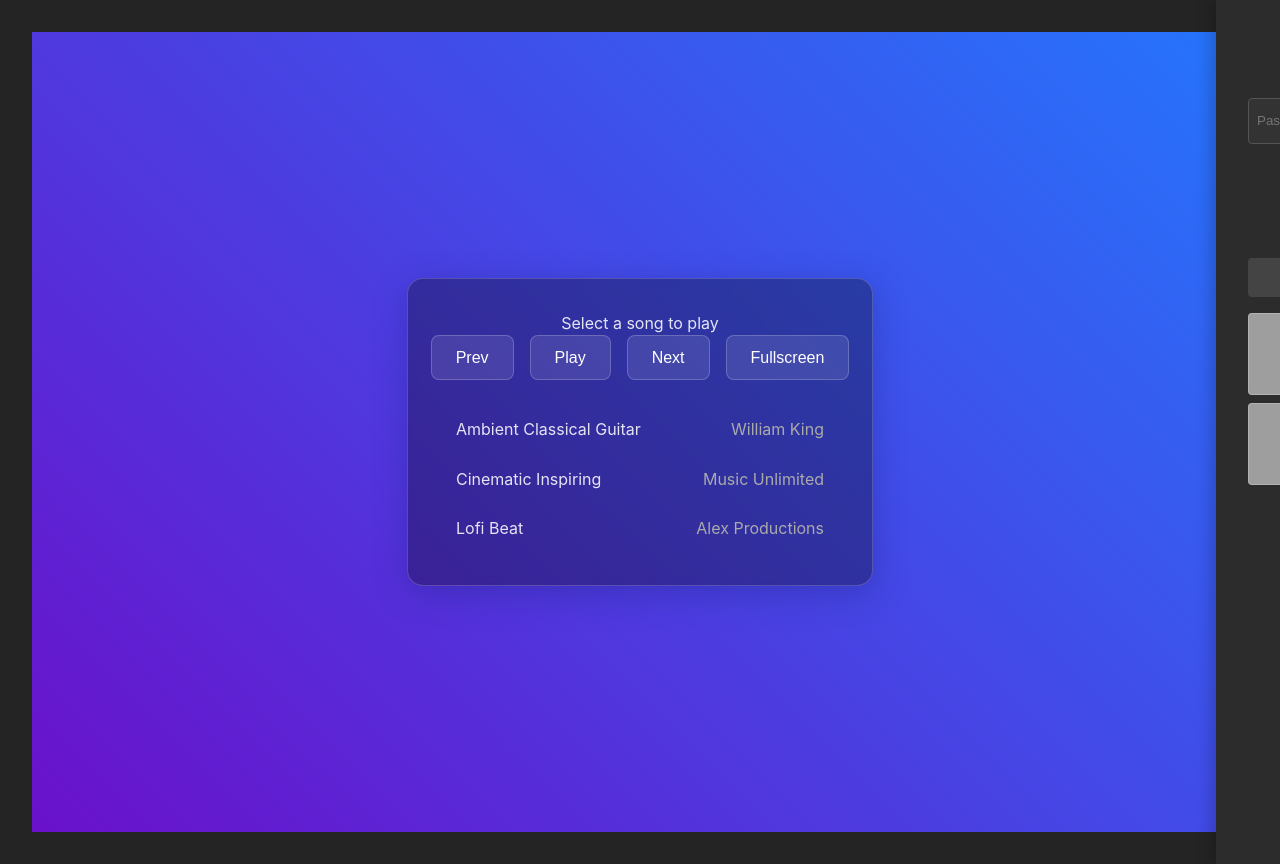
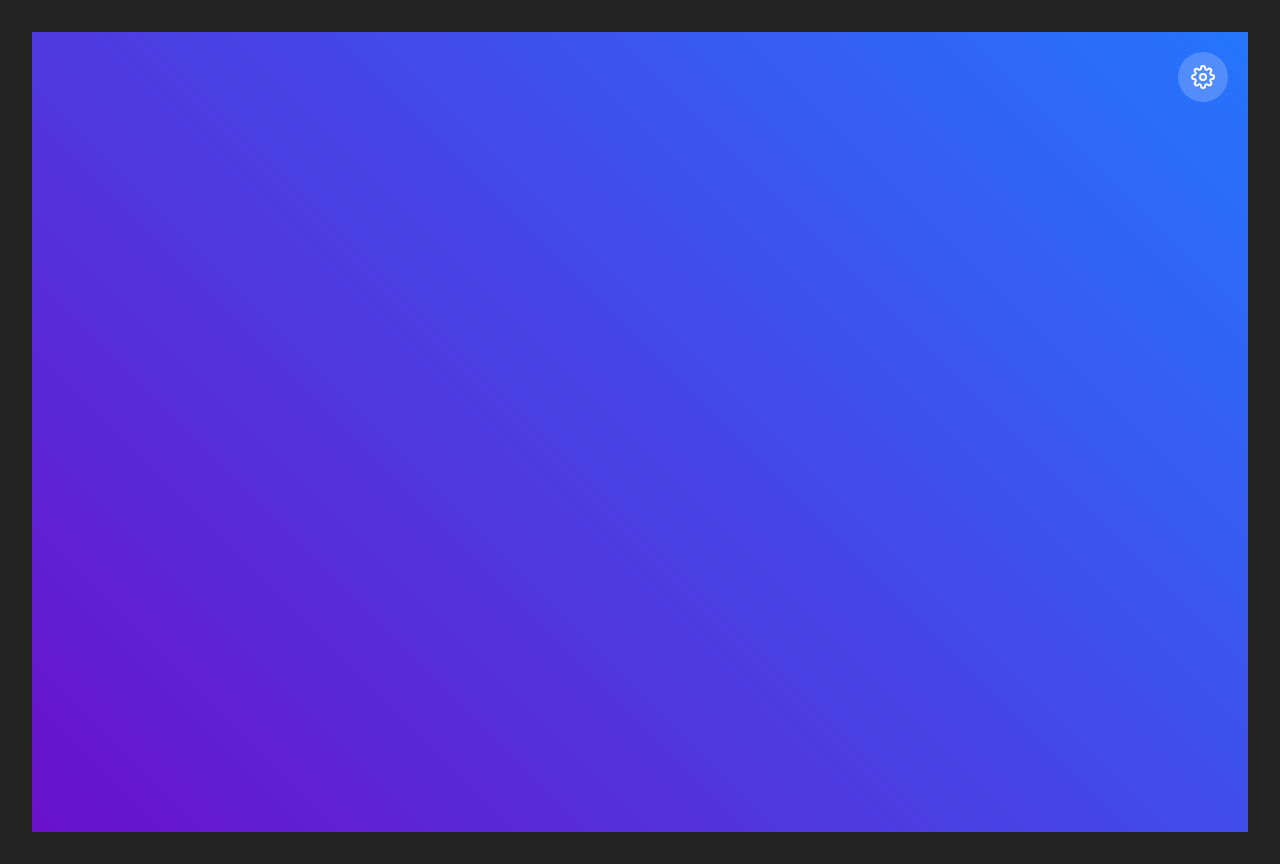
Before and after one commit to ravenkim/fancy-music-bar, a React (Vite) app: page / in a window 1280 px wide. Built offline with nearby package versions, Linux system fonts and the light colour scheme; grey boxes are pictures that could not be loaded.

Commit message:
이것저것 추가

```diff
--- a/package.json
+++ b/package.json
@@ -13,7 +13,8 @@
     "play-dl": "^1.9.7",
     "react": "^19.1.1",
     "react-dom": "^19.1.1",
-    "react-player": "^3.3.2"
+    "react-player": "^3.3.2",
+    "vaul": "^1.1.2"
   },
   "devDependencies": {
     "@eslint/js": "^9.33.0",
--- a/src/App.tsx
+++ b/src/App.tsx
@@ -1,26 +1,14 @@
-import React, {useEffect, useRef, useState} from 'react';
+import React, { useState, useRef, useEffect } from 'react';
 import ReactPlayer from 'react-player';
 import './App.css';
-import {tracks} from './data/tracks';
-import Playlist from './components/Playlist';
-import PlayerControls from './components/PlayerControls';
-import NowPlaying from './components/NowPlaying';
-import SettingsButton from './components/SettingsButton';
+import { tracks } from './data/tracks';
+import { PlayerDrawer } from './components/PlayerDrawer';
 import SettingsDrawer from './components/SettingsDrawer';
-// Define types locally for debugging
-type BackgroundType = 'default' | 'image' | 'video';
-type Track = {
-  id: number;
-  title: string;
-  artist: string;
-  audioSrc: string | null;
-  videoUrl: string;
-}
+import type { Track, BackgroundType } from './types';
 
 const defaultBackground = { type: 'default' as BackgroundType, value: '' };
 
 function App() {
-  // Load playlist from local storage or use default
   const [playlist, setPlaylist] = useState<Track[]>(() => {
     try {
       const savedPlaylist = localStorage.getItem('playlist');
@@ -31,7 +19,6 @@ function App() {
     }
   });
 
-  // Load background from local storage or use default
   const [background, setBackground] = useState<{type: BackgroundType, value: string}>(() => {
     try {
       const savedBackground = localStorage.getItem('background');
@@ -44,27 +31,21 @@ function App() {
 
   const [currentTrackIndex, setCurrentTrackIndex] = useState<number | null>(null);
   const [isPlaying, setIsPlaying] = useState(false);
-  const [isDrawerOpen, setIsDrawerOpen] = useState(false);
   const [isFullscreen, setIsFullscreen] = useState(false);
-  const [showSettingsButton, setShowSettingsButton] = useState(true);
 
   const audioRef = useRef<HTMLAudioElement>(null);
-  const activityTimeoutRef = useRef<number | undefined>(undefined);
 
   const currentTrack = currentTrackIndex !== null ? playlist[currentTrackIndex] : null;
   const useVideoAsAudio = currentTrack?.audioSrc === null;
 
-  // Save playlist to local storage whenever it changes
   useEffect(() => {
     localStorage.setItem('playlist', JSON.stringify(playlist));
   }, [playlist]);
 
-  // Save background to local storage whenever it changes
   useEffect(() => {
     localStorage.setItem('background', JSON.stringify(background));
   }, [background]);
 
-  // Audio play/pause logic
   useEffect(() => {
     if (audioRef.current) {
       if (useVideoAsAudio) {
@@ -79,28 +60,6 @@ function App() {
     }
   }, [isPlaying, currentTrackIndex, useVideoAsAudio]);
 
-  // ... (The rest of the component remains the same)
-
-  // Mouse activity logic for settings button
-  useEffect(() => {
-    const handleMouseMove = () => {
-      setShowSettingsButton(true);
-      clearTimeout(activityTimeoutRef.current);
-      activityTimeoutRef.current = window.setTimeout(() => {
-        setShowSettingsButton(false);
-      }, 3000);
-    };
-
-    window.addEventListener('mousemove', handleMouseMove);
-    handleMouseMove(); // Show on initial load
-
-    return () => {
-      window.removeEventListener('mousemove', handleMouseMove);
-      clearTimeout(activityTimeoutRef.current);
-    };
-  }, []);
-
-  // Fullscreen change listener
   useEffect(() => {
     const handleFullscreenChange = () => {
       setIsFullscreen(!!document.fullscreenElement);
@@ -144,10 +103,6 @@ function App() {
 
   const handleTrackEnd = () => {
     handleNextTrack();
-  };
-
-  const handleToggleDrawer = () => {
-    setIsDrawerOpen(!isDrawerOpen);
   };
 
   const handleAddTrack = (track: Track) => {
@@ -202,35 +157,28 @@ function App() {
 
   return (
     <div className={`App ${isFullscreen ? 'fullscreen' : ''}`}>
-      <SettingsButton onClick={handleToggleDrawer} show={showSettingsButton} />
       <SettingsDrawer
-        isOpen={isDrawerOpen}
-        onClose={handleToggleDrawer}
         onAddTrack={handleAddTrack}
         onBackgroundChange={handleBackgroundChange}
       />
 
-      <div className="music-player">
-        <NowPlaying track={currentTrack} />
-        <PlayerControls
+      <PlayerDrawer
+        playlist={playlist}
+        currentTrack={currentTrack}
         isPlaying={isPlaying}
+        onTrackSelect={handleSelectTrack}
         onPlayPause={handlePlayPause}
         onNext={handleNextTrack}
         onPrev={handlePrevTrack}
         onToggleFullscreen={handleToggleFullscreen}
       />
-        <Playlist
-          tracks={playlist}
-          currentTrackId={currentTrack?.id || null}
-          onTrackSelect={handleSelectTrack}
-        />
+
       <audio
         ref={audioRef}
         src={currentTrack?.audioSrc || ''}
         onEnded={handleTrackEnd}
         crossOrigin="anonymous"
       />
-      </div>
 
       {renderBackground()}
     </div>
--- a/src/components/BackgroundOptions.tsx
+++ b/src/components/BackgroundOptions.tsx
@@ -1,6 +1,5 @@
 import React from 'react';
-
-type BackgroundType = 'default' | 'image' | 'video';
+import type { BackgroundType } from '../types';
 
 interface BackgroundOptionsProps {
   onBackgroundChange: (type: BackgroundType, value: string) => void;
--- /dev/null
+++ b/src/components/PlayerDrawer.tsx
@@ -0,0 +1,50 @@
+import React from 'react';
+import { Drawer } from 'vaul';
+import type { Track } from '../types';
+import NowPlaying from './NowPlaying';
+import PlayerControls from './PlayerControls';
+import Playlist from './Playlist';
+
+interface PlayerDrawerProps {
+  playlist: Track[];
+  currentTrack: Track | null;
+  isPlaying: boolean;
+  onTrackSelect: (id: number) => void;
+  onPlayPause: () => void;
+  onNext: () => void;
+  onPrev: () => void;
+  onToggleFullscreen: () => void;
+}
+
+export const PlayerDrawer: React.FC<PlayerDrawerProps> = (props) => {
+  return (
+    <Drawer.Root direction="right">
+      <Drawer.Trigger asChild>
+        <button className="player-drawer-trigger">Show Playlist</button>
+      </Drawer.Trigger>
+      <Drawer.Portal>
+        <Drawer.Overlay className="fixed inset-0 bg-black/40" />
+        <Drawer.Content className="bg-zinc-100 flex flex-col rounded-t-[10px] h-full w-[400px] mt-24 fixed bottom-0 right-0">
+          <div className="p-4 bg-white rounded-t-[10px] flex-1">
+            <div className="mx-auto w-12 h-1.5 flex-shrink-0 rounded-full bg-zinc-300 mb-8" />
+            <div className="max-w-md mx-auto">
+              <NowPlaying track={props.currentTrack} />
+              <PlayerControls
+                isPlaying={props.isPlaying}
+                onPlayPause={props.onPlayPause}
+                onNext={props.onNext}
+                onPrev={props.onPrev}
+                onToggleFullscreen={props.onToggleFullscreen}
+              />
+              <Playlist
+                tracks={props.playlist}
+                currentTrackId={props.currentTrack?.id || null}
+                onTrackSelect={props.onTrackSelect}
+              />
+            </div>
+          </div>
+        </Drawer.Content>
+      </Drawer.Portal>
+    </Drawer.Root>
+  );
+};
--- a/src/components/SettingsButton.tsx
+++ /dev/null
@@ -1,20 +0,0 @@
-import React from 'react';
-
-interface SettingsButtonProps {
-  onClick: () => void;
-  show: boolean;
-}
-
-const SettingsButton: React.FC<SettingsButtonProps> = ({ onClick, show }) => {
-  return (
-    <button className={`settings-button ${show ? '' : 'hidden'}`} onClick={onClick}>
-      {/* Using a simple SVG for the settings icon */}
-      <svg xmlns="http://www.w3.org/2000/svg" width="24" height="24" viewBox="0 0 24 24" fill="none" stroke="currentColor" strokeWidth="2" strokeLinecap="round" strokeLinejoin="round">
-        <circle cx="12" cy="12" r="3"></circle>
-        <path d="M19.4 15a1.65 1.65 0 0 0 .33 1.82l.06.06a2 2 0 0 1 0 2.83 2 2 0 0 1-2.83 0l-.06-.06a1.65 1.65 0 0 0-1.82-.33 1.65 1.65 0 0 0-1 1.51V21a2 2 0 0 1-2 2 2 2 0 0 1-2-2v-.09A1.65 1.65 0 0 0 9 19.4a1.65 1.65 0 0 0-1.82.33l-.06.06a2 2 0 0 1-2.83 0 2 2 0 0 1 0-2.83l.06-.06a1.65 1.65 0 0 0 .33-1.82 1.65 1.65 0 0 0-1.51-1H3a2 2 0 0 1-2-2 2 2 0 0 1 2-2h.09A1.65 1.65 0 0 0 4.6 9a1.65 1.65 0 0 0-.33-1.82l-.06-.06a2 2 0 0 1 0-2.83 2 2 0 0 1 2.83 0l.06.06a1.65 1.65 0 0 0 1.82.33H9a1.65 1.65 0 0 0 1-1.51V3a2 2 0 0 1 2-2 2 2 0 0 1 2 2v.09a1.65 1.65 0 0 0 1 1.51 1.65 1.65 0 0 0 1.82-.33l.06-.06a2 2 0 0 1 2.83 0 2 2 0 0 1 0 2.83l-.06.06a1.65 1.65 0 0 0-.33 1.82V9a1.65 1.65 0 0 0 1.51 1H21a2 2 0 0 1 2 2 2 2 0 0 1-2 2h-.09a1.65 1.65 0 0 0-1.51 1z"></path>
-      </svg>
-    </button>
-  );
-};
-
-export default SettingsButton;
--- a/src/components/SettingsDrawer.tsx
+++ b/src/components/SettingsDrawer.tsx
@@ -1,35 +1,37 @@
 import React from 'react';
+import { Drawer } from 'vaul';
 import YouTubeSearch from './YouTubeSearch';
 import BackgroundOptions from './BackgroundOptions';
-
-// Define types locally for debugging
-type BackgroundType = 'default' | 'image' | 'video';
-type Track = {
-  id: number;
-  title: string;
-  artist: string;
-  audioSrc: string | null;
-  videoUrl: string;
-}
+import type { Track, BackgroundType } from '../types';
 
 interface SettingsDrawerProps {
-  isOpen: boolean;
-  onClose: () => void;
   onAddTrack: (track: Track) => void;
   onBackgroundChange: (type: BackgroundType, value: string) => void;
 }
 
-const SettingsDrawer: React.FC<SettingsDrawerProps> = ({ isOpen, onClose, onAddTrack, onBackgroundChange }) => {
+const SettingsDrawer: React.FC<SettingsDrawerProps> = ({ onAddTrack, onBackgroundChange }) => {
   return (
-    <>
-      <div className={`drawer-backdrop ${isOpen ? 'open' : ''}`} onClick={onClose}></div>
-      <div className={`settings-drawer ${isOpen ? 'open' : ''}`}>
-        <button className="close-button" onClick={onClose}>&times;</button>
-        <YouTubeSearch onAddTrack={onAddTrack} />
-        <hr />
-        <BackgroundOptions onBackgroundChange={onBackgroundChange} />
-      </div>
-    </>
+    <Drawer.Root direction="left">
+      <Drawer.Trigger asChild>
+        <button className="settings-button">
+          <svg xmlns="http://www.w3.org/2000/svg" width="24" height="24" viewBox="0 0 24 24" fill="none" stroke="currentColor" strokeWidth="2" strokeLinecap="round" strokeLinejoin="round">
+            <circle cx="12" cy="12" r="3"></circle>
+            <path d="M19.4 15a1.65 1.65 0 0 0 .33 1.82l.06.06a2 2 0 0 1 0 2.83 2 2 0 0 1-2.83 0l-.06-.06a1.65 1.65 0 0 0-1.82-.33 1.65 1.65 0 0 0-1 1.51V21a2 2 0 0 1-2 2 2 2 0 0 1-2-2v-.09A1.65 1.65 0 0 0 9 19.4a1.65 1.65 0 0 0-1.82.33l-.06.06a2 2 0 0 1-2.83 0 2 2 0 0 1 0-2.83l.06-.06a1.65 1.65 0 0 0 .33-1.82 1.65 1.65 0 0 0-1.51-1H3a2 2 0 0 1-2-2 2 2 0 0 1 2-2h.09A1.65 1.65 0 0 0 4.6 9a1.65 1.65 0 0 0-.33-1.82l-.06-.06a2 2 0 0 1 0-2.83 2 2 0 0 1 2.83 0l.06.06a1.65 1.65 0 0 0 1.82.33H9a1.65 1.65 0 0 0 1-1.51V3a2 2 0 0 1 2-2 2 2 0 0 1 2 2v.09a1.65 1.65 0 0 0 1 1.51 1.65 1.65 0 0 0 1.82-.33l.06-.06a2 2 0 0 1 2.83 0 2 2 0 0 1 0 2.83l-.06.06a1.65 1.65 0 0 0-.33 1.82V9a1.65 1.65 0 0 0 1.51 1H21a2 2 0 0 1 2 2 2 2 0 0 1-2 2h-.09a1.65 1.65 0 0 0-1.51 1z"></path>
+          </svg>
+        </button>
+      </Drawer.Trigger>
+      <Drawer.Portal>
+        <Drawer.Overlay className="fixed inset-0 bg-black/40" />
+        <Drawer.Content className="bg-zinc-100 flex flex-col rounded-r-[10px] h-full w-[400px] mt-24 fixed bottom-0 left-0">
+           <div className="p-4 bg-white rounded-r-[10px] flex-1">
+            <div className="mx-auto w-12 h-1.5 flex-shrink-0 rounded-full bg-zinc-300 mb-8" />
+            <YouTubeSearch onAddTrack={onAddTrack} />
+            <hr className="my-4" />
+            <BackgroundOptions onBackgroundChange={onBackgroundChange} />
+          </div>
+        </Drawer.Content>
+      </Drawer.Portal>
+    </Drawer.Root>
   );
 };
 
--- a/src/data/tracks.ts
+++ b/src/data/tracks.ts
@@ -1,4 +1,6 @@
-export const tracks = [
+import type { Track } from '../types';
+
+export const tracks: Track[] = [
   {
     id: 1,
     title: 'Ambient Classical Guitar',
--- /dev/null
+++ b/src/types.ts
@@ -0,0 +1,9 @@
+export type Track = {
+  id: number;
+  title: string;
+  artist: string;
+  audioSrc: string | null;
+  videoUrl: string;
+}
+
+export type BackgroundType = 'default' | 'image' | 'video';
```
Also changed, not shown: src/components/NowPlaying.tsx (+1 -9 lines), src/components/Playlist.tsx (+1 -9 lines), src/components/YouTubeSearch.tsx (+1 -9 lines), 1 other file (tests, documents, lock files or other folders). Lines whose indentation alone changed are shown as unchanged.
